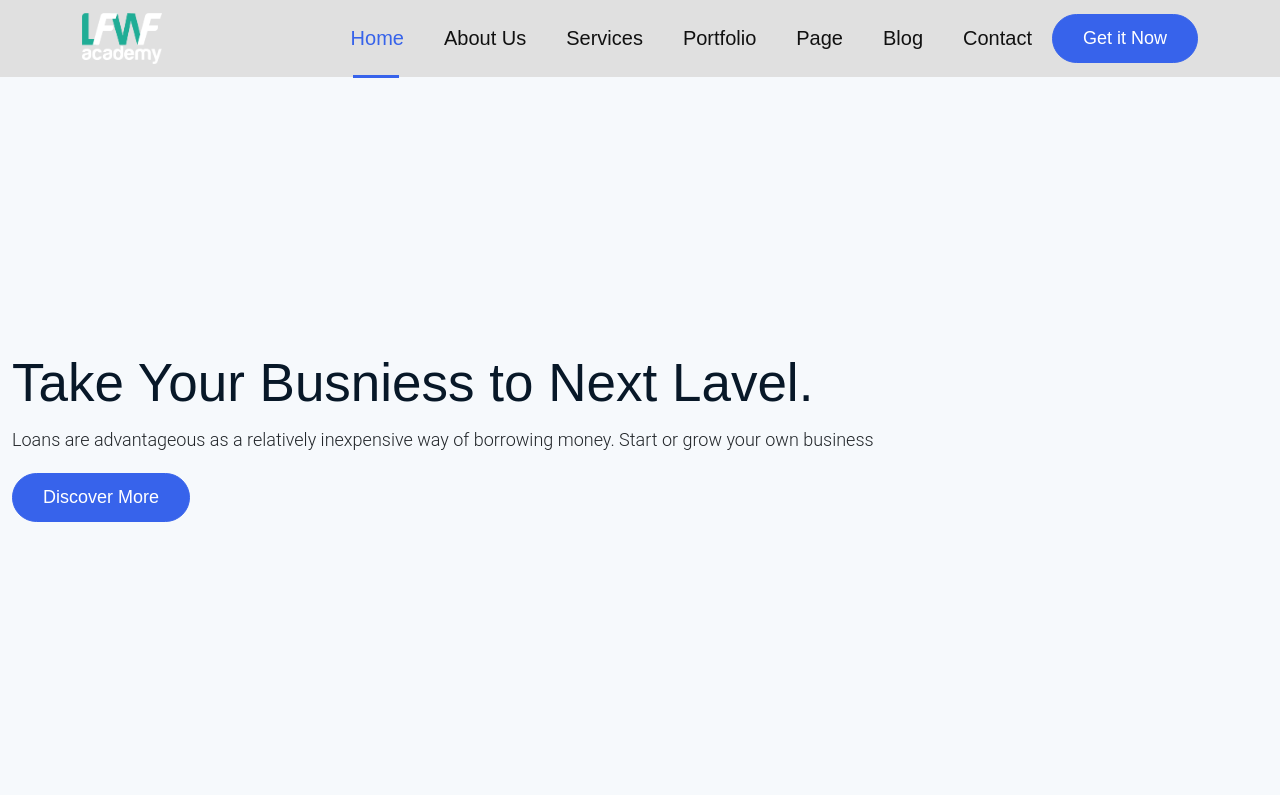
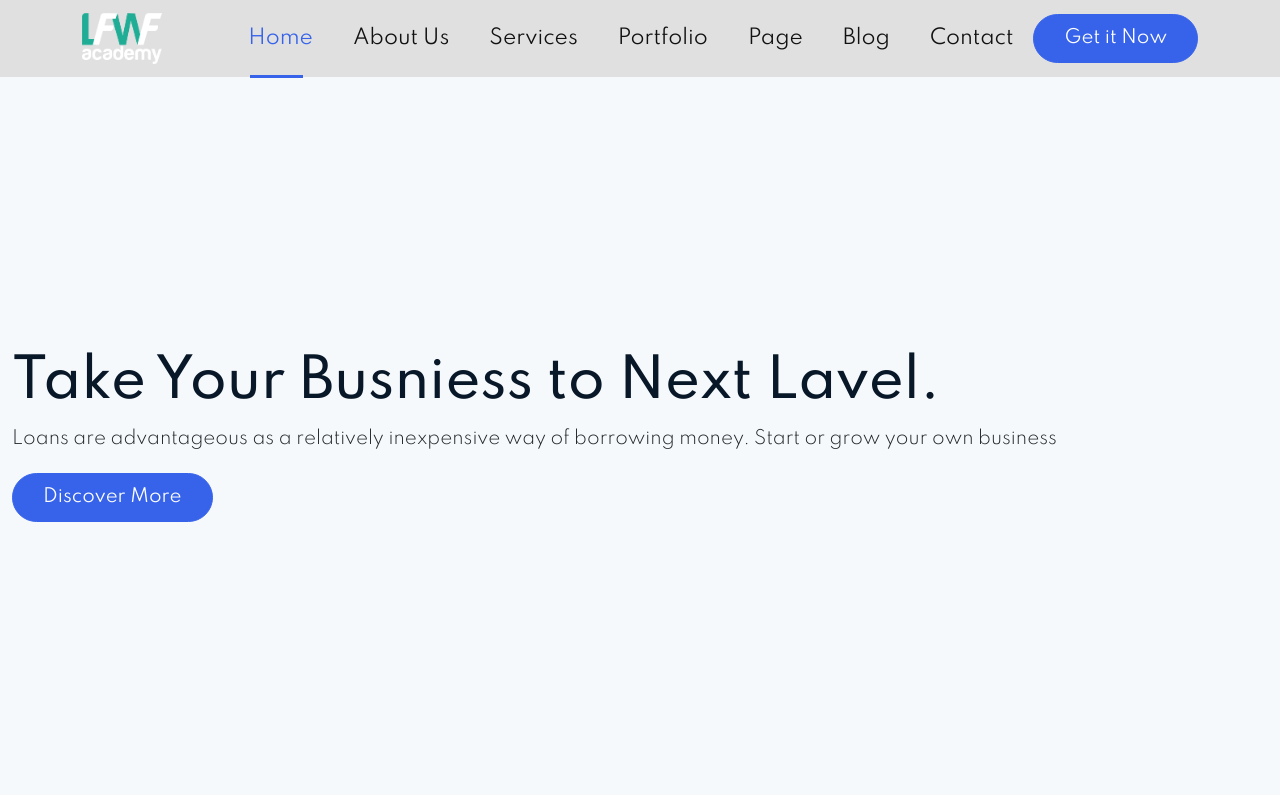
Before and after one commit to mdriday/assignment33, a plain HTML site: page index.html in a window 1280 px wide. Shown: the top 795 px of the page. Drawn offline with nearby package versions, Linux system fonts and the light colour scheme; grey boxes are pictures that could not be loaded; files whose address does not match are found by name.

Commit message:
Update style.css

```diff
--- a/style.css
+++ b/style.css
@@ -1,7 +1,7 @@
 body,
 p,
 span {
-    font-family: 'Roboto', sans-serif;
+    font-family: 'Spartan', sans-serif;
 
 }
 
@@ -13,7 +13,7 @@ h5,
 h6,
 a {
 
-    font-family: 'Rubik', sans-serif;
+    font-family: 'Spartan', sans-serif;
 }
 
 /* own Custom css */
```
